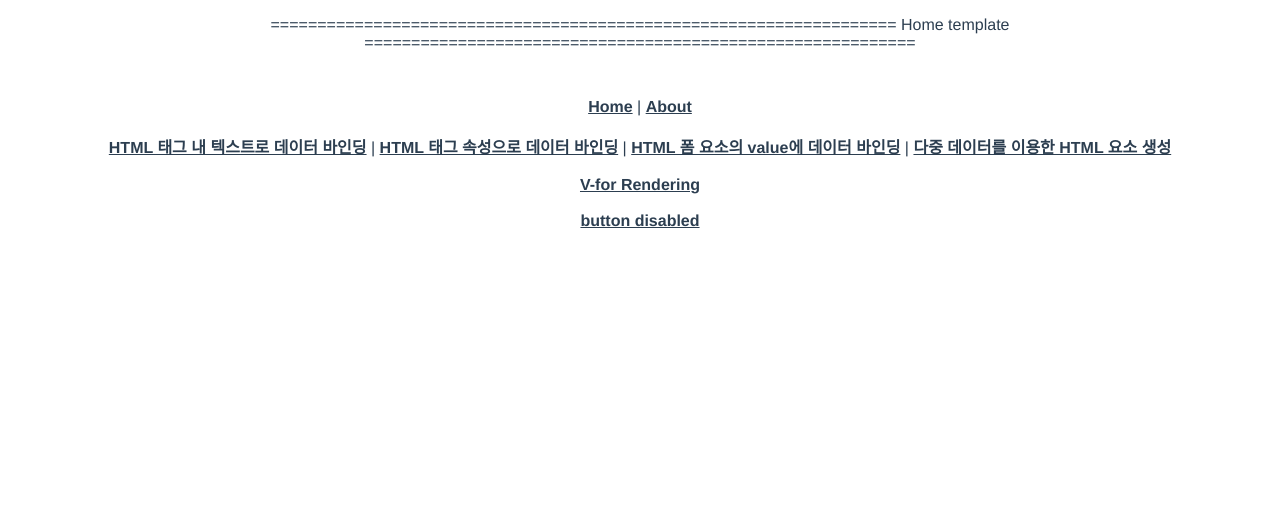
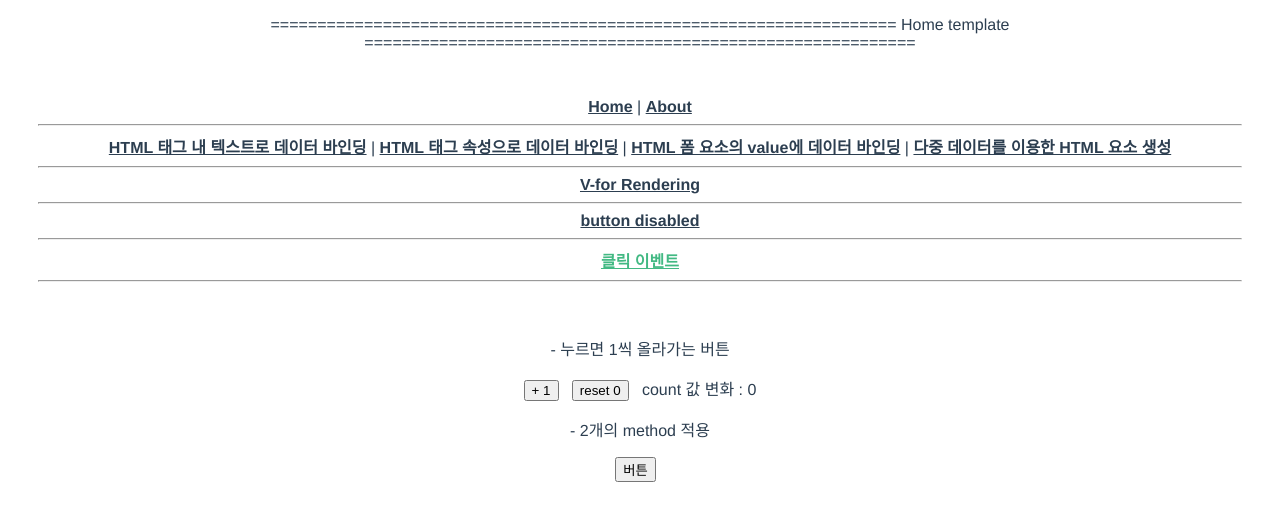
Before and after one commit to LeticiaKang/PracticeCuriosities, a Vue app in the folder vue-project-01/: page /clickEvent in a window 1280 px wide. Shown: the top 520 px of the page. Built offline with nearby package versions, Linux system fonts and the light colour scheme.

Commit message:
[프로젝트 투입 일주일 전] 5장. 클릭 이벤트 처리 @click

```diff
--- a/vue-project-01/src/App.vue
+++ b/vue-project-01/src/App.vue
@@ -4,22 +4,18 @@
     <router-link to="/">Home</router-link> |
     <!-- <p> =================================================================== About template =========================================================== </p> 구분석 -->
     <router-link to="/about">About</router-link>
-    <br>
-    <br>
-    <!-- <p> =================================================================== About template =========================================================== </p> 구분석 -->
+    <hr>
     <router-link to="/dataBindingTagText">HTML 태그 내 텍스트로 데이터 바인딩</router-link> |
-    <!-- <p> =================================================================== About template =========================================================== </p> 구분석 -->
     <router-link to="/dataBindingTagData">HTML 태그 속성으로 데이터 바인딩</router-link> |
-    <!-- <p> =================================================================== About template =========================================================== </p> 구분석 -->
     <router-link to="/dataBindingValue">HTML 폼 요소의 value에 데이터 바인딩</router-link> |
-    <!-- <p> =================================================================== About template =========================================================== </p> 구분석 -->
     <router-link to="/dataBindingMultiData">다중 데이터를 이용한 HTML 요소 생성</router-link>
-    <br>
-    <br>
+    <hr>
     <router-link to="/listRendering">V-for Rendering</router-link>
-    <br>
-    <br>
+    <hr>
     <router-link to="/dataBindingButton">button disabled</router-link>
+    <hr>
+    <router-link to="/clickEvent"> 클릭 이벤트 </router-link>
+    <hr>
   </nav>
   <router-view/>  <!-- 라우팅 컴포넌트, 현재 라우트에 맞는 컴포넌트를 동적으로 표시한다.
                         Home이나 About 메뉴를 클릭하면 해당하는 하위 템플릿(컴포넌트)가 <router-view/> 태그가 있는 영역에 표시되는 것-->
--- a/vue-project-01/src/router/index.js
+++ b/vue-project-01/src/router/index.js
@@ -24,6 +24,11 @@ const routes = [
     path: '/listRendering',
     name: 'listRendering',
     component: () => import('../views/ListRendering.vue'),
+  },
+  {
+    path: '/clickEvent',
+    name: 'clickEvent',
+    component: () => import('../views/EventClick.vue')
   }
 ]
 
--- /dev/null
+++ b/vue-project-01/src/views/EventClick.vue
@@ -0,0 +1,35 @@
+<template>
+  <main>
+    <p> - 누르면 1씩 올라가는 버튼</p>
+    <button type="button" @click="plusOne() "> + 1 </button> &nbsp;
+    <button type="button" @click="resetZero() "> reset 0 </button> &nbsp;
+    count 값 변화 : {{ count }}
+    <br>
+    <p> - 2개의 method 적용</p>
+    <button type="button" @click="one(), two() "> 버튼 </button> &nbsp;
+  </main>
+</template>
+
+<script>
+export default {
+  data() {
+    return {
+      count: 0,
+    }
+  },
+  methods: {
+    plusOne(){
+      this.count = this.count + 1;
+    },
+    resetZero(){
+      this.count = 0;
+    },
+    one(){
+      alert("one")
+    },
+    two(){
+      alert("two")
+    }
+  }
+}
+</script>
```
Also changed, not shown: 1 other file (tests, documents, lock files or other folders).
